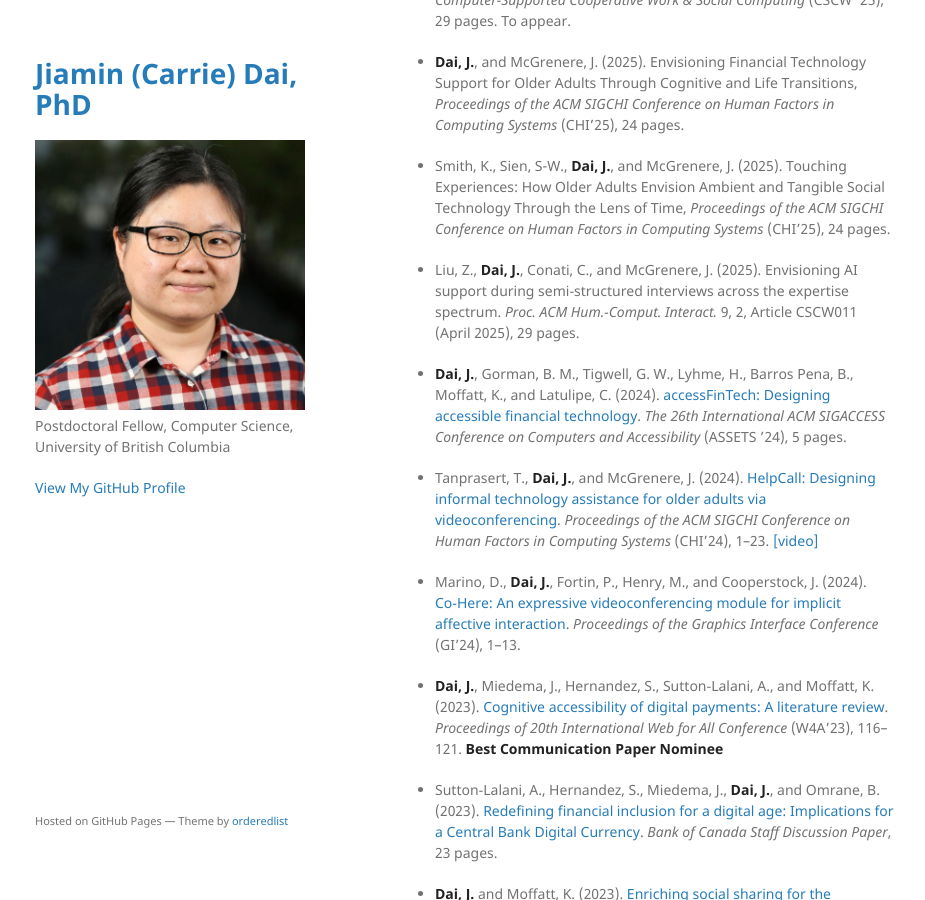
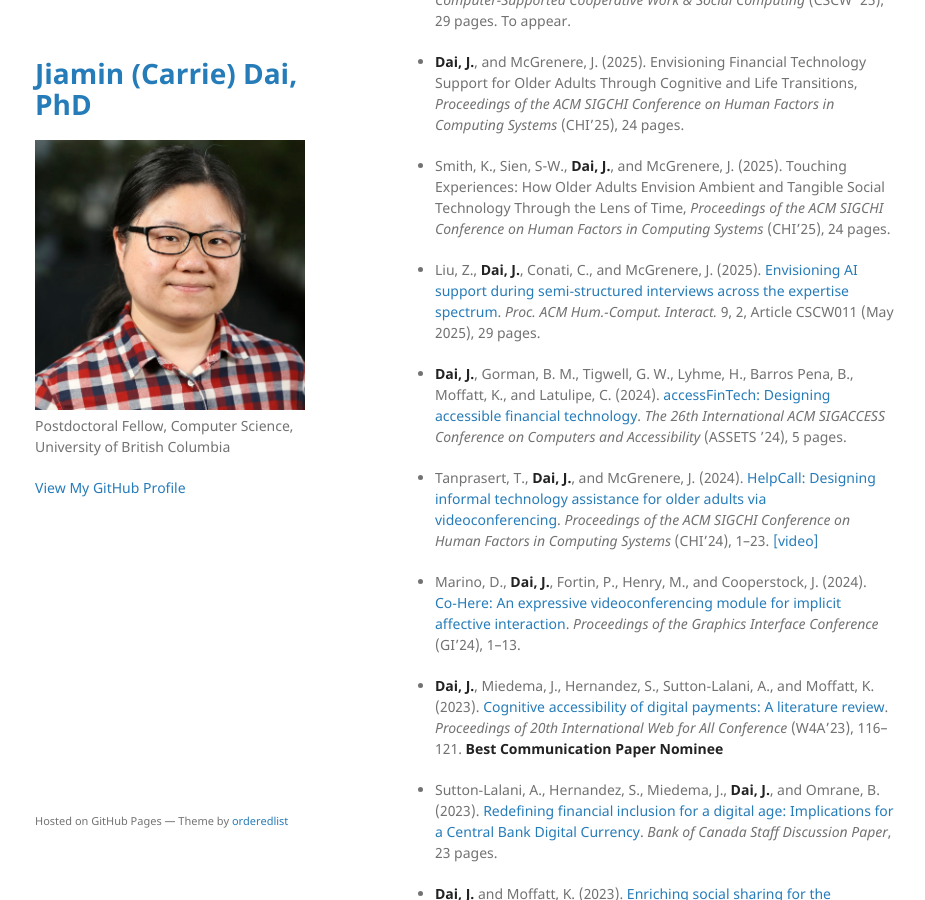
Before and after one commit to jiamin-dai/jiamin-dai.github.io, a Jekyll site: the page built from index.md, in a window 1280 px wide and 900 px high, scrolled down 1945 px. Shown: the whole window, without its empty margins (175-1100 px from the left). Built offline with Jekyll 4.4.1, drawn with Linux system fonts in a browser that asks for light colours; our own code applies the rules of GitHub Pages for plain Markdown files.

Commit message:
Update index.md

```diff
--- a/index.md
+++ b/index.md
@@ -82,7 +82,7 @@ Computing_ (CSCW ’25), 29 pages. To appear.
 
 *   Smith, K., Sien, S-W., **Dai, J.**, and McGrenere, J. (2025). Touching Experiences: How Older Adults Envision Ambient and Tangible Social Technology Through the Lens of Time, _Proceedings of the ACM SIGCHI Conference on Human Factors in Computing Systems_ (CHI’25), 24 pages.
 
-*   Liu, Z., **Dai, J.**, Conati, C., and McGrenere, J. (2025). Envisioning AI support during semi‑structured interviews across the expertise spectrum. _Proc. ACM Hum.‑Comput. Interact._ 9, 2, Article CSCW011 (April 2025), 29 pages.
+*   Liu, Z., **Dai, J.**, Conati, C., and McGrenere, J. (2025). [Envisioning AI support during semi‑structured interviews across the expertise spectrum](https://dl.acm.org/doi/10.1145/3710909). _Proc. ACM Hum.‑Comput. Interact._ 9, 2, Article CSCW011 (May 2025), 29 pages.
 
 *   **Dai, J.**, Gorman, B. M., Tigwell, G. W., Lyhme, H., Barros Pena, B., Moffatt, K., and Latulipe, C. (2024). <a href="https://dl.acm.org/doi/10.1145/3663548.3688551">accessFinTech: Designing accessible financial technology</a>. _The 26th International ACM SIGACCESS Conference on Computers and Accessibility_ (ASSETS ’24), 5 pages.
 
```
